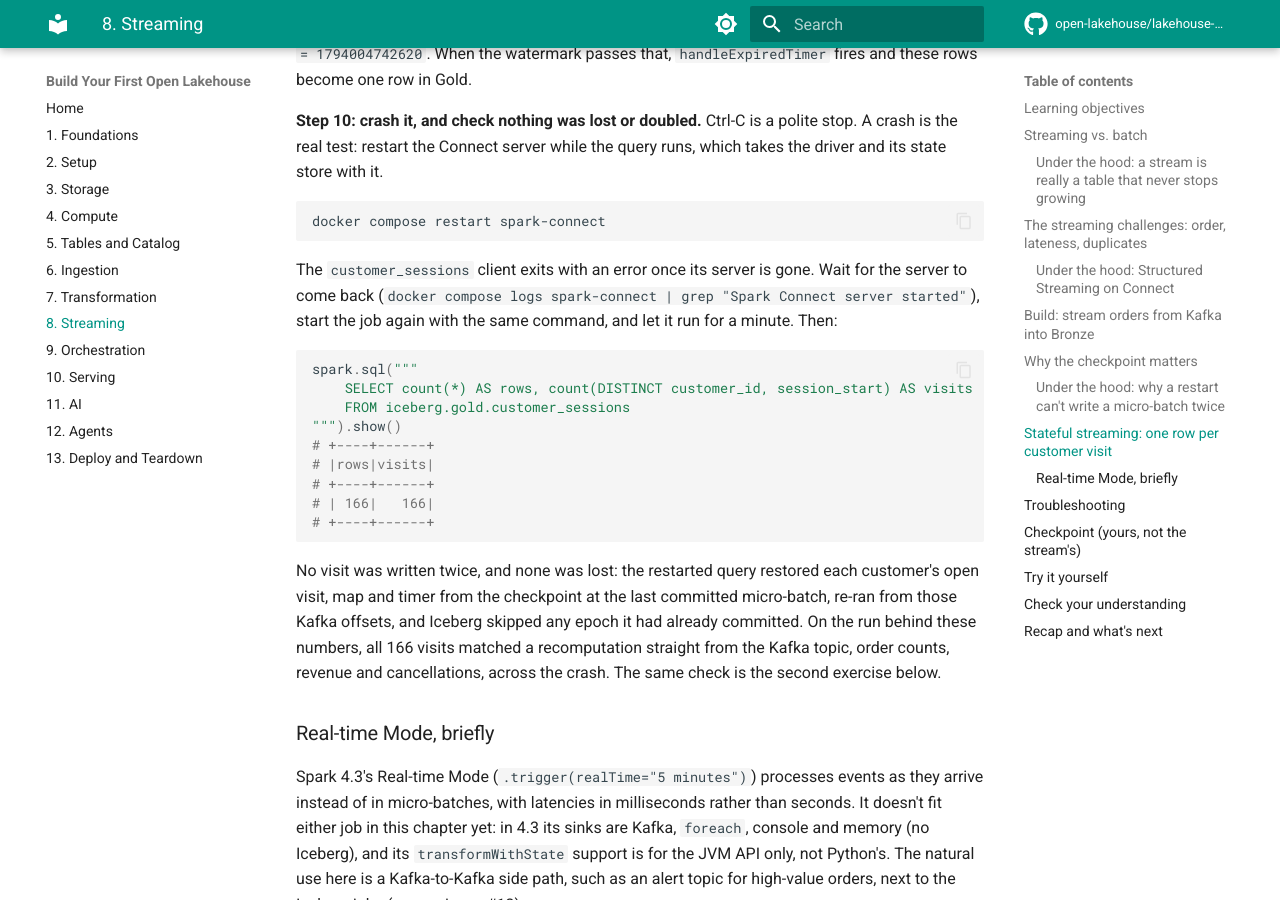
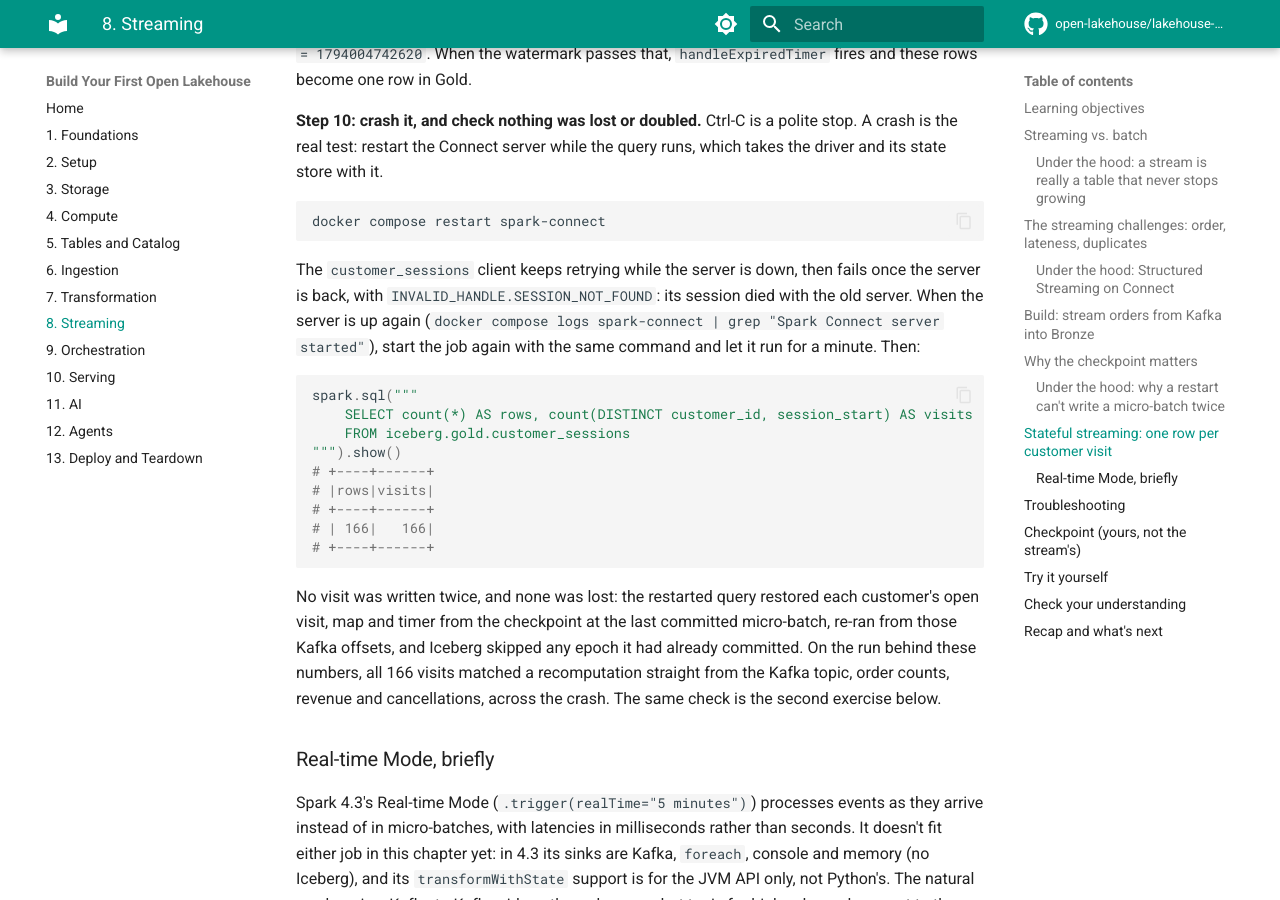
Before and after one commit to open-lakehouse/lakehouse-masterclass, an MkDocs documentation site: the page built from textbook/chapters/ch08-streaming.md, in a window 1280 px wide and 900 px high, scrolled down 18850 px. Built offline with MkDocs 1.6.1 and Material for MkDocs 9.7.7, drawn with Linux system fonts in a browser that asks for light colours; comment, search, counter and statistics services are not loaded.

Commit message:
Chapter 8: what the client does across a server restart; film storyboards and tapes

````diff
--- a/textbook/chapters/ch08-streaming.md
+++ b/textbook/chapters/ch08-streaming.md
@@ -631,7 +631,7 @@ These are the visits still open: `c-17`'s visit started at `1794004712091` and i
 docker compose restart spark-connect
 ```
 
-The `customer_sessions` client exits with an error once its server is gone. Wait for the server to come back (`docker compose logs spark-connect | grep "Spark Connect server started"`), start the job again with the same command, and let it run for a minute. Then:
+The `customer_sessions` client keeps retrying while the server is down, then fails once the server is back, with `INVALID_HANDLE.SESSION_NOT_FOUND`: its session died with the old server. When the server is up again (`docker compose logs spark-connect | grep "Spark Connect server started"`), start the job again with the same command and let it run for a minute. Then:
 
 ```python
 spark.sql("""
````
